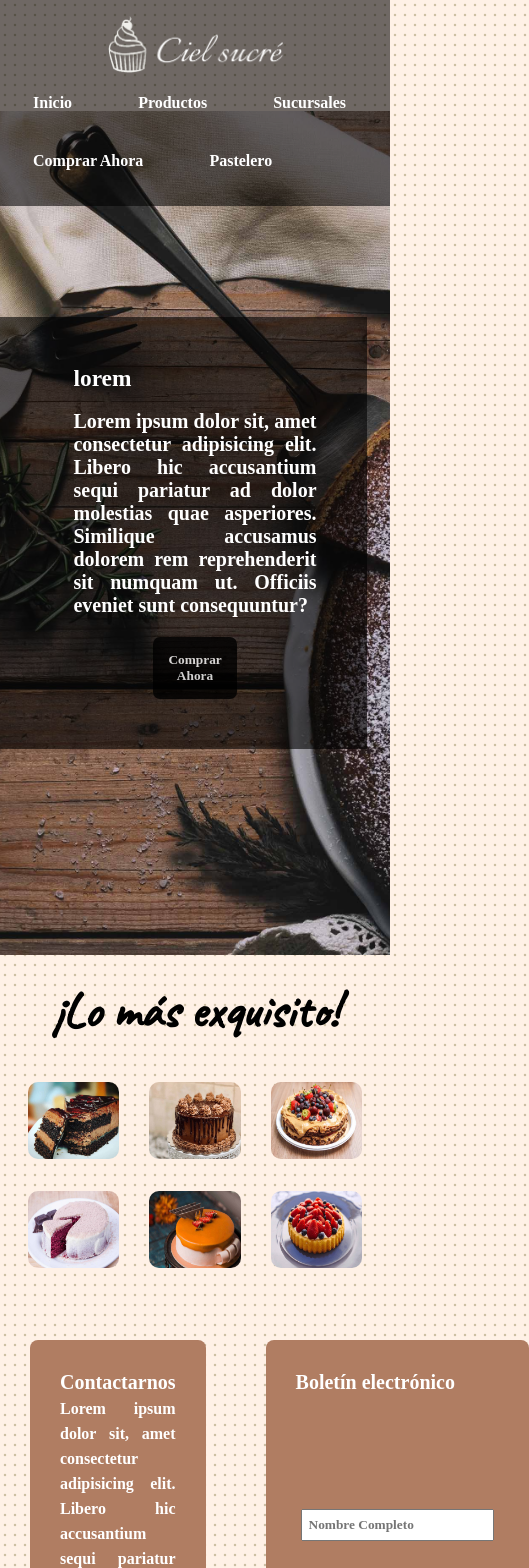
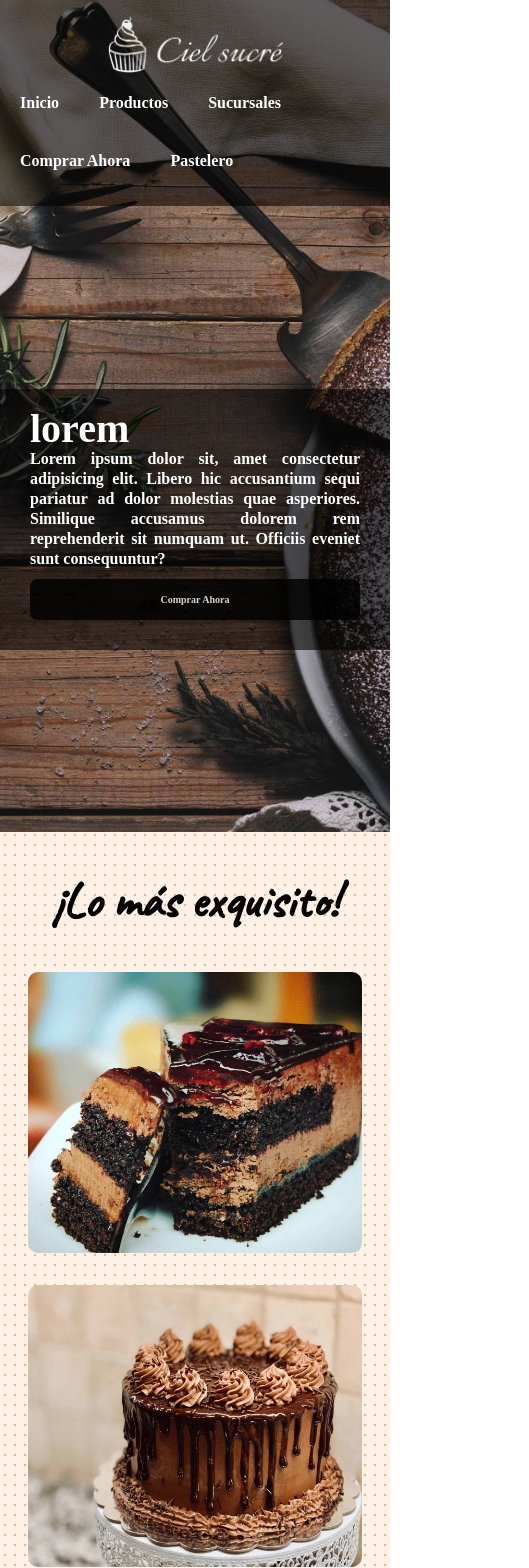
Before and after one commit to BarajasAngel/practica-vue, a Vue app: page / in a window 390 px wide. Shown: the top 1568 px of the page, 529 px wide, since content can reach past the window. Built offline with nearby package versions, Linux system fonts and the light colour scheme; some icons are missing; a web font is replaced by a local one; what quasar would draw is missing.

Commit message:
Add: Responsive

```diff
--- a/src/App.vue
+++ b/src/App.vue
@@ -40,13 +40,11 @@ header>img{
 
 ul.container-navegacion > li {
   padding: 2rem;
-  margin: 0rem 1rem;
   list-style: none;
 }
 li > a {
   text-decoration: none;
   color: white;
-  padding: 0.3rem;
 }
 ul.container-navegacion > li > a:hover {
   background-color: #c09cfaa9;
--- a/src/components/HomeContact.vue
+++ b/src/components/HomeContact.vue
@@ -55,4 +55,14 @@ section.contenidoContact {
   padding: 1rem 3rem;
   align-self: flex-end;
 }
+@media(max-width: 700px){
+  .containerContact{
+    grid-template-columns: repeat(1, 1fr);
+  }
+}
+@media (max-width: 350px) {
+  .containerContact{
+   margin: 0rem;
+  }
+}
 </style>
--- a/src/components/ImgPrincipal.vue
+++ b/src/components/ImgPrincipal.vue
@@ -31,7 +31,7 @@
   top: -9.5rem;
 }
 .container-titulo {
-  margin: 0px 6rem;
+  margin: 0px 4rem;
   text-align: justify;
   line-height: 2.3rem;
   font-size: 2rem;
@@ -39,7 +39,7 @@
   flex-direction: column;
   flex-wrap: wrap;
   background-color: rgba(0, 0, 0, 0.6);
-  padding: 5rem;
+  padding: 4rem;
   gap: 2rem;
   -webkit-box-shadow: -200px 0px 0px 0px rgba(0, 0, 0, 0.6);
   -moz-box-shadow: -200px 0px 0px 0px rgba(0, 0, 0, 0.6);
@@ -59,4 +59,52 @@
   color: black;
   cursor: pointer;
 }
+
+@media (max-width: 900px) {
+  h1 {
+    font-size: 5rem;
+    animation: all 1s;
+  }
+  .container-titulo {
+    font-size: 1.6rem;
+    margin: 0rem;
+    padding: 3rem;
+    gap: 1rem;
+    position: relative;
+    top: 7rem;
+    animation: all 1s;
+  }
+  .button-comprar {
+    font-size: 1rem;
+    margin: 0rem;
+  }
+}
+@media (max-width: 750px) {
+  .imagen-principal {
+    top: -15.4rem;
+  }
+}
+@media (max-width: 574px) {
+  h1 {
+    font-size: 4rem;
+  }
+  .imagen-principal {
+    top: -21.8rem;
+  }
+  .container-titulo {
+    font-size: 1.6rem;
+    top: 11rem;
+    line-height: 2rem;
+  }
+}
+@media (max-width:447px){
+  .imagen-principal{
+    grid-template-columns: 1fr ;
+  }
+  .container-titulo {
+    font-size: 1.6rem;
+    top: 11rem;
+    line-height: 2rem;
+  }
+}
 </style>
--- a/src/components/SaboresRestantes.vue
+++ b/src/components/SaboresRestantes.vue
@@ -45,7 +45,7 @@ export default {
 .container-porcentaje {
   display: grid;
   grid-template-columns: repeat(4, 1fr);
-  gap: 5rem;
+  gap: 4rem;
   justify-content: center;
   align-items: center;
 }
@@ -58,7 +58,7 @@ export default {
   background-color: #fff;
   box-shadow: 0 30px 60px rgba(0, 0, 0, 0.2);
   border-radius: 0.6rem;
-  padding: 4rem 0rem;
+  padding: 4rem 1rem;
 }
 .box .percent {
   position: relative;
@@ -113,4 +113,21 @@ export default {
   font-weight: 700px;
   letter-spacing: 1px;
 }
+@media(max-width:860px){
+  .container-porcentaje{
+    grid-template-columns: 1fr 1fr 1fr;
+    gap:2rem;
+  }
+}
+@media(max-width:860px){
+  .container-porcentaje{
+    grid-template-columns:  1fr 1fr;
+  }
+}
+@media (max-width:430px){
+  .container-porcentaje{
+    grid-template-columns: 1fr;
+    margin: 4rem 0rem;
+  }
+}
 </style>
--- a/src/components/SeccionCard.vue
+++ b/src/components/SeccionCard.vue
@@ -87,4 +87,22 @@ export default {
   filter: brightness(60%);
   overflow: hidden;
 }
+@media (max-width:750px) {
+  .card-container{
+    grid-template-columns: repeat(2, 1fr);
+  }
+  .card-section{
+    top: -12rem;
+  }
+}
+@media (max-width:574px) {
+  .card-section{
+    top: -18rem;
+  }
+}
+@media (max-width:500px) {
+    .card-container{
+    grid-template-columns: 1fr;
+  }
+}
 </style>
--- a/src/store/index.js
+++ b/src/store/index.js
@@ -111,7 +111,7 @@ export default createStore({
         identificador: "caf",
       },
       {
-        name: "Red velvet",
+        name: "Red",
         url: require("@/assets/Sabor6.jpg"),
         precio: "$252.00",
         id: 6,
--- a/src/views/FormularioView.vue
+++ b/src/views/FormularioView.vue
@@ -208,10 +208,10 @@ export default {
   align-items: center;
 }
 .container {
-  min-width: 75rem;
+  width: 70%;
   background-color: white;
   height: 100%;
-  margin: 2rem;
+  margin: 0rem;
   padding: 2rem;
 }
 .container-inputs {
@@ -232,4 +232,20 @@ span {
 .container-btn {
   padding: 1.6rem 0rem;
 }
+@media(max-width:725px){
+.container-inputs{
+  grid-template-columns: 1fr;
+}
+.container-checkbox{
+  grid-template-columns: repeat(3, 1fr);
+}
+}
+@media(max-width:590px){
+ .container-checkbox{
+  grid-template-columns: repeat(2, 1fr);
+}
+.container{
+  width: 90%;
+}
+}
 </style>
--- a/src/views/HomePasteleroView.vue
+++ b/src/views/HomePasteleroView.vue
@@ -57,9 +57,10 @@ export default {
 h2{
     position: relative;
     top:0;
-    left: 0%;
+    left: 0;
     margin-bottom: 4rem;
     font-size: 2.8rem;
     color: black;
+    text-align: center;
 }
 </style>
```
